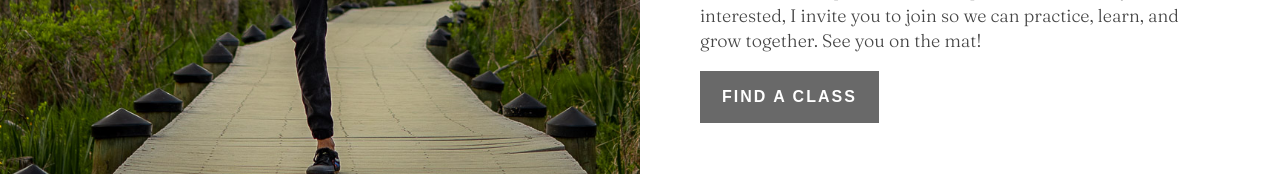
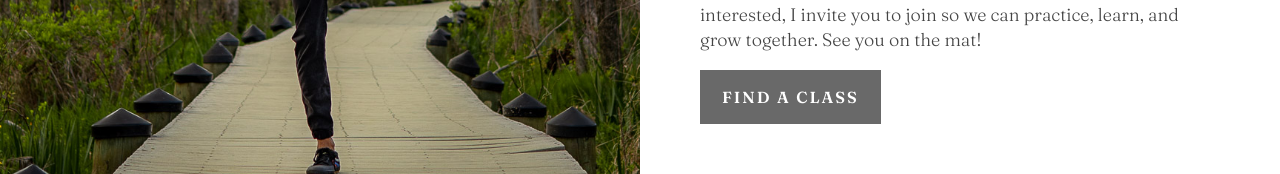
Before and after one commit to aaroncurtisyoga/aaroncurtisayoga, a React (Create React App) app in the folder client/: page / in a window 1280 px wide. Shown: the part 521-695 px from the top of the page. Built offline with nearby package versions, Linux system fonts and the light colour scheme.

Commit message:
Styles for CTA

```diff
--- a/client/src/App.scss
+++ b/client/src/App.scss
@@ -80,6 +80,7 @@ body {
       }
     }
     .cta-link {
+      font-family: "Fraunces", serif;
       background-color: #444;
       color: #ffffff;
       border: 2px solid #444;
```
